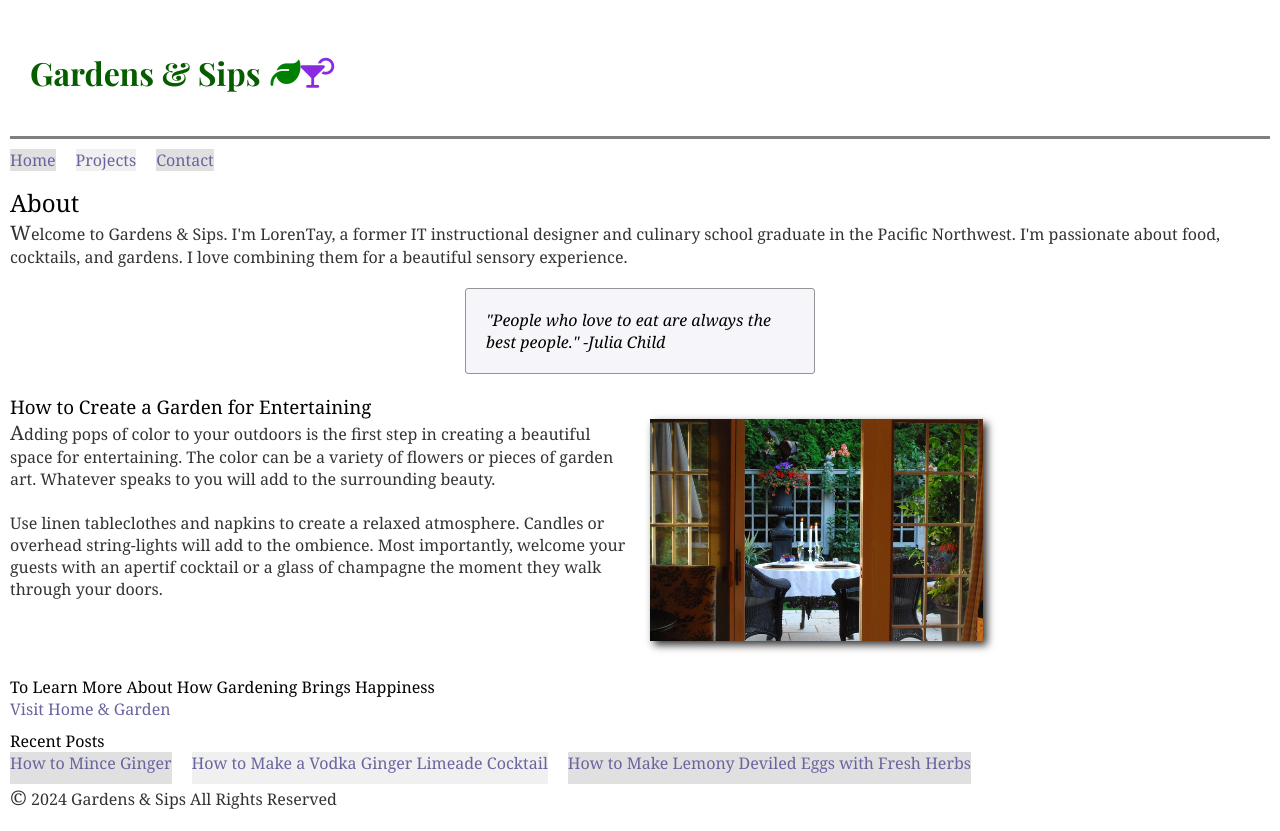
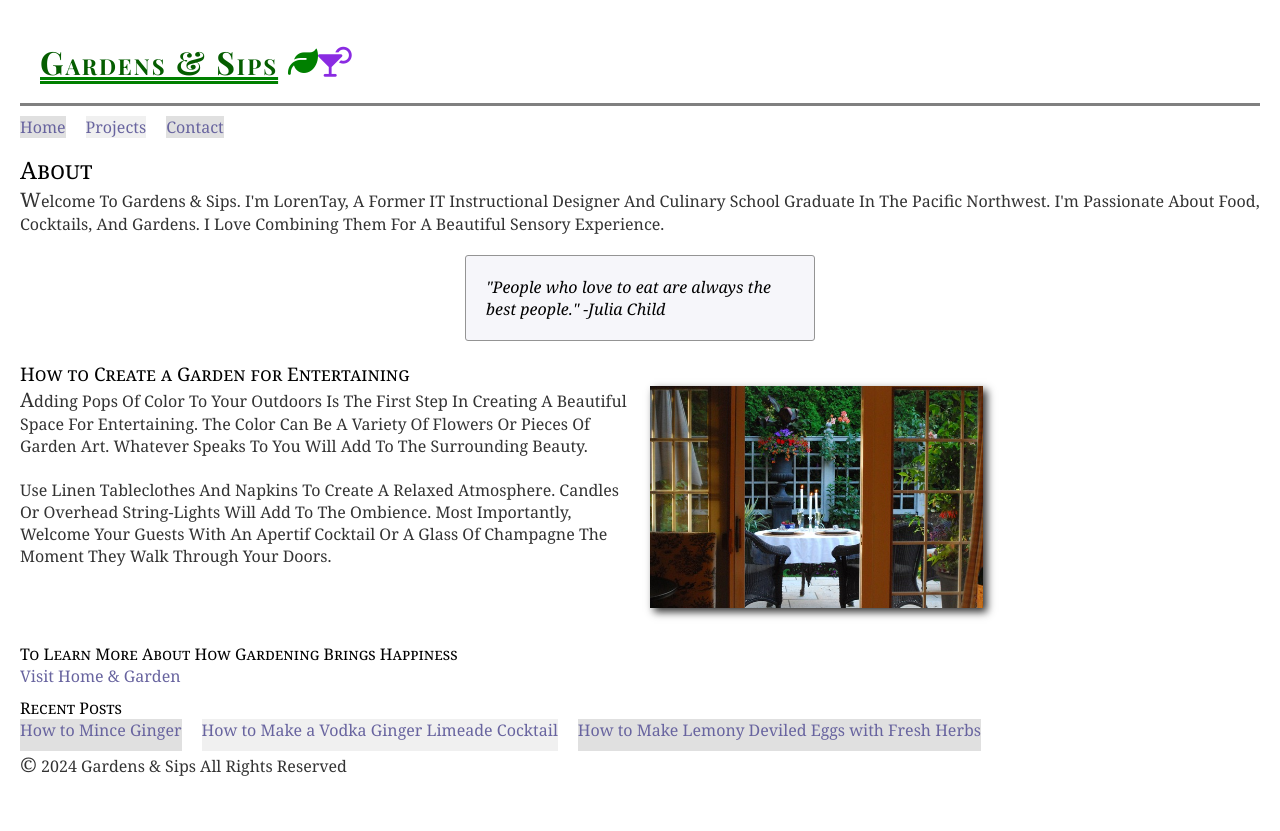
Before and after one commit to lorentay/portfolio, a plain HTML site: page index.html in a window 1280 px wide. After the commit the page ends 800 px from the top, so only its background shows below. Drawn offline with nearby package versions, Linux system fonts and the light colour scheme.

Commit message:
added margin and padding 0 to *, and changed body margin to 20px, also added scroll-behavior

```diff
--- a/styles/styles.css
+++ b/styles/styles.css
@@ -1,5 +1,10 @@
-*  {
+* {
+    margin: 0;
+    padding: 0;
     box-sizing: border-box;
+}
+html {
+    scroll-behavior: smooth;
    }
 
    p {
@@ -7,8 +12,8 @@
    }
 
 body {
-    margin: 10px;
-    padding: 0px;
+    margin: 20px;
+    padding: 0;
     background: white;
     font-family: Georgia, 'Times New Roman', Times, serif;
 }
@@ -28,6 +33,13 @@ body {
     font-size: 32px;
     font-weight: 700;
     font-style: normal;
+    text-decoration-line: underline;
+    text-decoration-color: green;
+    text-decoration-style: double;
+    text-decoration-thickness: auto;
+    letter-spacing: 2px;
+    /* text-transform: uppercase; */
+    font-variant: small-caps;
    }
 
 .header-with-icons i {
@@ -55,6 +67,7 @@ h2, h3, h4 {
     font-weight: 500;
     margin-top: 10px;
     margin-bottom: 0px;
+    font-variant: small-caps;
 }
 
  h2 {
@@ -101,12 +114,14 @@ li {
     color: #333333;
     margin-top: 0;
     margin-bottom: 20px;
+    text-transform: capitalize;
 }
 
 img {
     box-shadow: 4px 4px 8px #333333;
     margin-bottom: 20px;
     transition: box-shadow 0.5s ease-in-out;
+
 }
 
 img:hover {
```
Also changed, not shown: images/leaf.jpeg (added).
